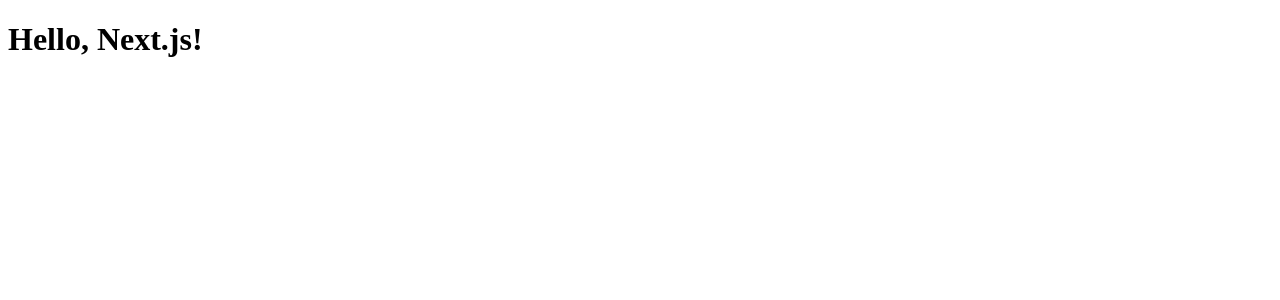
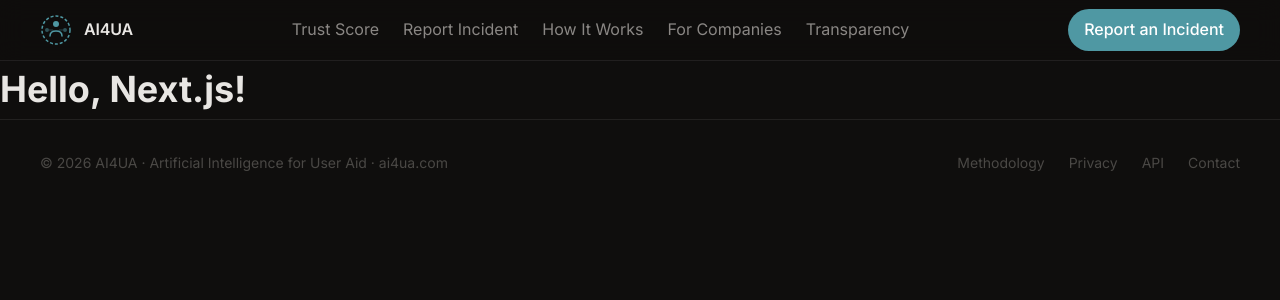
Before and after one commit to Pmelinte/ai4ua, a Next.js app: page / in a window 1280 px wide. Shown: the top 300 px of the page. Built offline with nearby package versions, Linux system fonts and the light colour scheme.

Commit message:
Add navigation and footer to RootLayout component

```diff
--- a/app/layout.tsx
+++ b/app/layout.tsx
@@ -1,11 +1,52 @@
-export default function RootLayout({
-  children,
-}: {
-  children: React.ReactNode;
-}) {
+import type { Metadata } from "next";
+import "./globals.css";
+
+export const metadata: Metadata = {
+  title: "AI4UA — Artificial Intelligence for User Aid",
+  description: "Bridging the gap between promise and reality. Objective AI-powered trust scores for companies worldwide.",
+};
+
+export default function RootLayout({ children }: { children: React.ReactNode }) {
   return (
     <html lang="en">
-      <body>{children}</body>
+      <body>
+        <nav>
+          <div className="nav-inner">
+            <a href="/" className="nav-logo">
+              <svg width="32" height="32" viewBox="0 0 32 32" fill="none" aria-label="AI4UA Logo">
+                <circle cx="16" cy="16" r="14" stroke="#4f98a3" strokeWidth="1.5" strokeDasharray="3 2"/>
+                <circle cx="16" cy="10" r="3" fill="#4f98a3"/>
+                <path d="M10 22 Q10 17 16 17 Q22 17 22 22" stroke="#4f98a3" strokeWidth="1.5" fill="none" strokeLinecap="round"/>
+                <circle cx="7" cy="16" r="2" fill="#4f98a3" opacity="0.5"/>
+                <circle cx="25" cy="16" r="2" fill="#4f98a3" opacity="0.5"/>
+                <line x1="9" y1="16" x2="13" y2="16" stroke="#4f98a3" strokeWidth="1" opacity="0.4"/>
+                <line x1="19" y1="16" x2="23" y2="16" stroke="#4f98a3" strokeWidth="1" opacity="0.4"/>
+              </svg>
+              <span>AI4UA</span>
+            </a>
+            <div className="nav-links">
+              <a href="#score">Trust Score</a>
+              <a href="#report">Report Incident</a>
+              <a href="#how">How It Works</a>
+              <a href="#companies">For Companies</a>
+              <a href="#transparency">Transparency</a>
+            </div>
+            <a href="#report" className="nav-cta">Report an Incident</a>
+          </div>
+        </nav>
+        {children}
+        <footer>
+          <div className="footer-inner">
+            <div className="footer-copy">© 2026 AI4UA · Artificial Intelligence for User Aid · ai4ua.com</div>
+            <div className="footer-links">
+              <a href="#transparency">Methodology</a>
+              <a href="#">Privacy</a>
+              <a href="#">API</a>
+              <a href="#">Contact</a>
+            </div>
+          </div>
+        </footer>
+      </body>
     </html>
   );
 }
```
